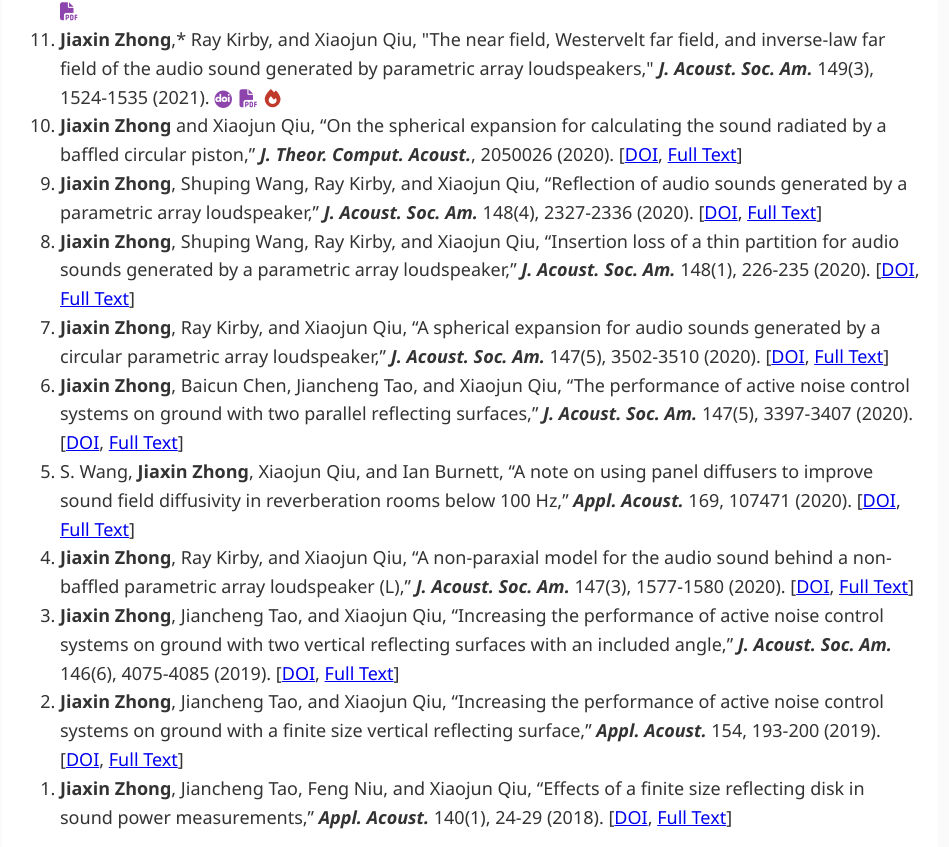
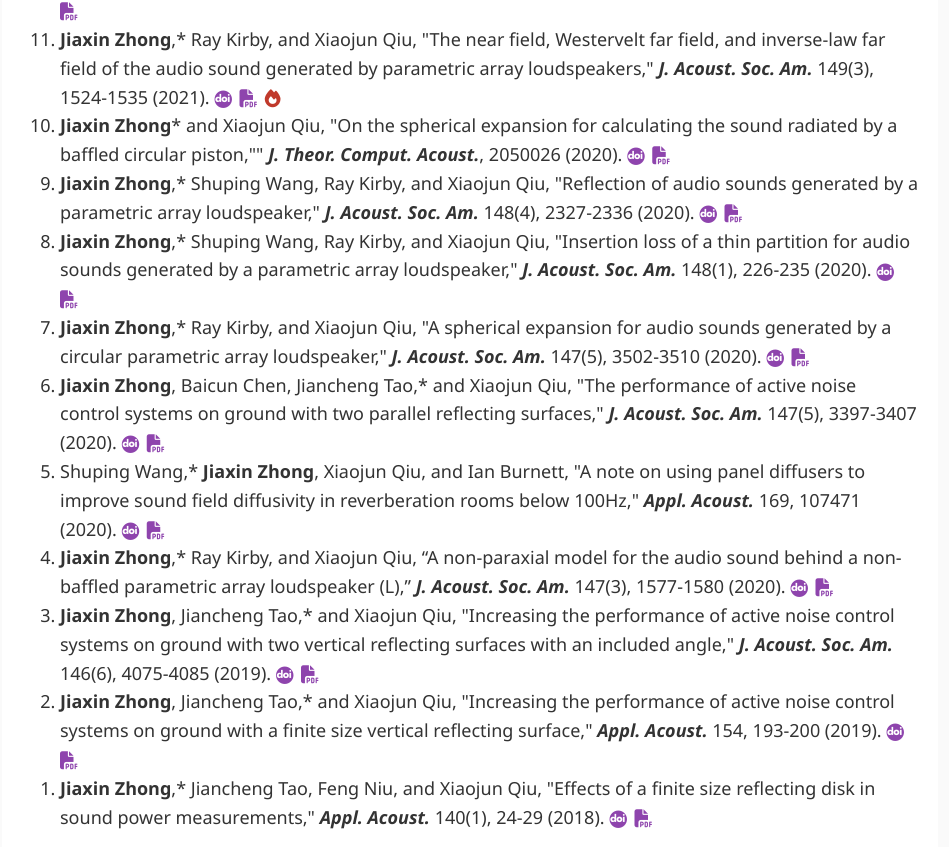
Before and after one commit to JiaxinZhong/JiaxinZhong.github.io, a plain HTML site: page publications.html in a window 1280 px wide. Shown: the part 2053-2900 px from the top of the page, without its empty margins (170-1119 px from the left). Drawn offline with Linux system fonts and the light colour scheme; files whose address does not match are found by name.

Commit message:
补充一些论文的附件

```diff
--- a/publications.html
+++ b/publications.html
@@ -120,7 +120,7 @@
                     Farhood Aghdasi,
                     Aidan Kayes,
                     Milton Rivera,
-                    <span class="pub_my_name">Jiaxin Zhong</span>;,
+                    <span class="pub_my_name">Jiaxin Zhong</span>,
                     Amir Miri,
                     Chen Shen,*
                     "Underwater double vortex generation using 3D printed acoustic lens and field multiplexing,"
@@ -298,94 +298,112 @@
                     </script>
                 </li>
                 <li>
-                    <span class="pub_my_name">Jiaxin Zhong</span> and Xiaojun Qiu,
-                    “On the spherical expansion for calculating the sound radiated by a baffled circular piston,”
+                    <span class="pub_my_name">Jiaxin Zhong</span>* and Xiaojun Qiu,
+                    "On the spherical expansion for calculating the sound radiated by a baffled circular piston,""
                     <span class="journal">J. Theor. Comput. Acoust.</span>, 2050026 (2020).
-                    [<a href="https://doi.org/10.1142/S2591728520500267" target="_blank">DOI</a>,
-                    <a href="https://github.com/JiaxinZhong/JiaxinZhong.github.io/raw/master/publications/journal/Zhong2020-JTCA-Piston_radiation.pdf"
-                        target="_blank">Full Text</a>]
+                    <span id="Zhong2020JTCA"></span>
+                    <script>
+                        addDoiIcon("Zhong2020JTCA", "https://doi.org/10.1142/S2591728520500267");
+                        addPdfIcon("Zhong2020JTCA", "./publications/journal/Zhong2020-JTCA-Piston_radiation.pdf");
+                    </script>
                 </li>
                 <li>
-                    <span class="pub_my_name">Jiaxin Zhong</span>, Shuping Wang, Ray Kirby, and Xiaojun Qiu,
-                    “Reflection of audio sounds generated by a parametric array loudspeaker,”
+                    <span class="pub_my_name">Jiaxin Zhong</span>,* Shuping Wang, Ray Kirby, and Xiaojun Qiu,
+                    "Reflection of audio sounds generated by a parametric array loudspeaker,"
                     <span class="journal">J. Acoust. Soc. Am.</span>
                     148(4), 2327-2336 (2020).
-                    [<a href="https://doi.org/10.1121/10.0002161" target="_blank">DOI</a>,
-                    <a href="https://github.com/JiaxinZhong/JiaxinZhong.github.io/raw/master/publications/journal/Zhong2020-JASA-PAL_reflection.pdf"
-                        target="_blank">Full Text</a>]
+                    <span id="Zhong2020JASA"></span>
+                    <script>
+                        addDoiIcon("Zhong2020JASA", "https://doi.org/10.1121/10.0002161");
+                        addPdfIcon("Zhong2020JASA", "./publications/journal/Zhong2020-JASA-PAL_reflection.pdf");
+                    </script>
                 </li>
                 <li>
-                    <span class="pub_my_name">Jiaxin Zhong</span>, Shuping Wang, Ray Kirby, and Xiaojun Qiu,
-                    “Insertion loss of a thin partition for audio sounds generated by a parametric array loudspeaker,”
+                    <span class="pub_my_name">Jiaxin Zhong</span>,* Shuping Wang, Ray Kirby, and Xiaojun Qiu,
+                    "Insertion loss of a thin partition for audio sounds generated by a parametric array loudspeaker,"
                     <span class="journal">J. Acoust. Soc. Am.</span>
                     148(1), 226-235 (2020).
-                    [<a href="https://doi.org/10.1121/10.0001568" target="_blank">DOI</a>,
-                    <a href="https://github.com/JiaxinZhong/JiaxinZhong.github.io/raw/master/publications/journal/Zhong2020-JASA-PAL_insertion_loss.pdf"
-                        target="_blank">Full Text</a>]
+                    <span id="Zhong2020JASA2"></span>
+                    <script>
+                        addDoiIcon("Zhong2020JASA2", "https://doi.org/10.1121/10.0001568");
+                        addPdfIcon("Zhong2020JASA2", "./publications/journal/Zhong2020-JASA-PAL_insertion_loss.pdf");
+                    </script>
                 </li>
                 <li>
-                    <span class="pub_my_name">Jiaxin Zhong</span>, Ray Kirby, and Xiaojun Qiu,
-                    “A spherical expansion for audio sounds generated by a circular parametric array loudspeaker,”
+                    <span class="pub_my_name">Jiaxin Zhong</span>,* Ray Kirby, and Xiaojun Qiu,
+                    "A spherical expansion for audio sounds generated by a circular parametric array loudspeaker,"
                     <span class="journal">J. Acoust. Soc. Am.</span>
                     147(5), 3502-3510 (2020).
-                    [<a href="https://doi.org/10.1121/10.0001261" target="_blank">DOI</a>,
-                    <a href="https://github.com/JiaxinZhong/JiaxinZhong.github.io/raw/master/publications/journal/Zhong2020-JASA-PAL_SWE.pdf"
-                        target="_blank">Full Text</a>]
+                    <span id="Zhong2020JASA3"></span>
+                    <script>
+                        addDoiIcon("Zhong2020JASA3", "https://doi.org/10.1121/10.0001261");
+                        addPdfIcon("Zhong2020JASA3", "./publications/journal/Zhong2020-JASA-PAL_SWE.pdf");
+                    </script>
                 </li>
                 <li>
-                    <span class="pub_my_name">Jiaxin Zhong</span>, Baicun Chen, Jiancheng Tao, and Xiaojun Qiu,
-                    “The performance of active noise control systems on ground with two parallel reflecting surfaces,”
+                    <span class="pub_my_name">Jiaxin Zhong</span>, Baicun Chen, Jiancheng Tao,* and Xiaojun Qiu,
+                    "The performance of active noise control systems on ground with two parallel reflecting surfaces,"
                     <span class="journal">J. Acoust. Soc. Am.</span>
                     147(5), 3397-3407 (2020).
-                    [<a href="https://doi.org/10.1121/10.0001227" target="_blank">DOI</a>,
-                    <a href="https://github.com/JiaxinZhong/JiaxinZhong.github.io/raw/master/publications/journal/Zhong2020-JASA-ANC_parallel_surface.pdf"
-                        target="_blank">Full Text</a>]
+                    <span id="Zhong2020JASA4"></span>
+                    <script>
+                        addDoiIcon("Zhong2020JASA4", "https://doi.org/10.1121/10.0001227");
+                        addPdfIcon("Zhong2020JASA4", "./publications/journal/Zhong2020-JASA-ANC_parallel_surface.pdf");
+                    </script>
                 </li>
                 <li>
-                    S. Wang, <span class="pub_my_name">Jiaxin Zhong</span>, Xiaojun Qiu, and Ian Burnett,
-                    “A note on using panel diffusers to improve sound field diffusivity in reverberation rooms below 100
-                    Hz,”
+                    Shuping Wang,* <span class="pub_my_name">Jiaxin Zhong</span>, Xiaojun Qiu, and Ian Burnett,
+                    "A note on using panel diffusers to improve sound field diffusivity in reverberation rooms below
+                    100Hz,"
                     <span class="journal">Appl. Acoust.</span> 169, 107471 (2020).
-                    [<a href="https://doi.org/10.1016/j.apacoust.2020.107471" target="_blank">DOI</a>,
-                    <a href="https://github.com/JiaxinZhong/JiaxinZhong.github.io/raw/master/publications/journal/Wang2020-AA-Diffuser.pdf"
-                        target="_blank">Full Text</a>]
+                    <span id="Wang2020AA"></span>
+                    <script>
+                        addDoiIcon("Wang2020AA", "https://doi.org/10.1016/j.apacoust.2020.107471");
+                        addPdfIcon("Wang2020AA", "./publications/journal/Wang2020-AA-Diffuser.pdf");
+                    </script>
                 </li>
                 <li>
-                    <span class="pub_my_name">Jiaxin Zhong</span>, Ray Kirby, and Xiaojun Qiu,
+                    <span class="pub_my_name">Jiaxin Zhong</span>,* Ray Kirby, and Xiaojun Qiu,
                     “A non-paraxial model for the audio sound behind a non-baffled parametric array loudspeaker (L),”
                     <span class="journal">J. Acoust. Soc. Am.</span>
                     147(3), 1577-1580 (2020).
-                    [<a href="https://doi.org/10.1121/10.0000793" target="_blank">DOI</a>,
-                    <a href="https://github.com/JiaxinZhong/JiaxinZhong.github.io/raw/master/publications/journal/Zhong2020-JASA-PAL_disk.pdf"
-                        target="_blank">Full Text</a>]
+                    <span id="Zhong2020JASA5"></span>
+                    <script>
+                        addDoiIcon("Zhong2020JASA5", "https://doi.org/10.1121/10.0000793");
+                        addPdfIcon("Zhong2020JASA5", "./publications/journal/Zhong2020-JASA-PAL_disk.pdf");
+                    </script>
                 </li>
                 <li>
-                    <span class="pub_my_name">Jiaxin Zhong</span>, Jiancheng Tao, and Xiaojun Qiu,
-                    “Increasing the performance of active noise control systems on ground with two vertical reflecting
-                    surfaces
-                    with an included angle,”
+                    <span class="pub_my_name">Jiaxin Zhong</span>, Jiancheng Tao,* and Xiaojun Qiu,
+                    "Increasing the performance of active noise control systems on ground with two vertical reflecting
+                    surfaces with an included angle,"
                     <span class="journal">J. Acoust. Soc. Am.</span> 146(6), 4075-4085 (2019).
-                    [<a href="https://doi.org/10.1121/1.5134062" target="_blank">DOI</a>,
-                    <a href="https://github.com/JiaxinZhong/JiaxinZhong.github.io/raw/master/publications/journal/Zhong2019-JASA-ANC_surface_included_angle.pdf"
-                        target="_blank">Full Text</a>]
+                    <span id="Zhong2019JASA"></span>
+                    <script>
+                        addDoiIcon("Zhong2019JASA", "https://doi.org/10.1121/1.5134062");
+                        addPdfIcon("Zhong2019JASA", "./publications/journal/Zhong2019-JASA-ANC_surface_included_angle.pdf");
+                    </script>
                 </li>
                 <li>
-                    <span class="pub_my_name">Jiaxin Zhong</span>, Jiancheng Tao, and Xiaojun Qiu, “Increasing the
-                    performance
-                    of active noise control systems on ground with a finite size vertical reflecting surface,”
+                    <span class="pub_my_name">Jiaxin Zhong</span>, Jiancheng Tao,* and Xiaojun Qiu, "Increasing the
+                    performance of active noise control systems on ground with a finite size vertical reflecting
+                    surface,"
                     <span class="journal">Appl. Acoust.</span> 154, 193-200 (2019).
-                    [<a href="https://doi.org/10.1016/j.apacoust.2019.05.002" target="_blank">DOI</a>,
-                    <a href="https://github.com/JiaxinZhong/JiaxinZhong.github.io/raw/master/publications/journal/Zhong2019-AA-ANC_finite_size_surface.pdf"
-                        target="_blank">Full Text</a>]
+                    <span id="Zhong2019AA"></span>
+                    <script>
+                        addDoiIcon("Zhong2019AA", "https://doi.org/10.1016/j.apacoust.2019.05.002");
+                        addPdfIcon("Zhong2019AA", "./publications/journal/Zhong2019-AA-ANC_finite_size_surface.pdf");
+                    </script>
                 </li>
                 <li>
-                    <span class="pub_my_name">Jiaxin Zhong</span>, Jiancheng Tao, Feng Niu, and Xiaojun Qiu, “Effects of
-                    a
-                    finite size reflecting disk in sound power measurements,”
+                    <span class="pub_my_name">Jiaxin Zhong</span>,* Jiancheng Tao, Feng Niu, and Xiaojun Qiu,
+                    "Effects of a finite size reflecting disk in sound power measurements,"
                     <span class="journal">Appl. Acoust.</span> 140(1), 24-29 (2018).
-                    [<a href="https://doi.org/10.1016/j.apacoust.2018.05.007" target="_blank">DOI</a>,
-                    <a href="https://github.com/JiaxinZhong/JiaxinZhong.github.io/raw/master/publications/journal/Zhong2018-AA-Sound_power.pdf"
-                        target="_blank">Full Text</a>]
+                    <span id="Zhong2018AA"></span>
+                    <script>
+                        addDoiIcon("Zhong2018AA", "https://doi.org/10.1016/j.apacoust.2018.05.007");
+                        addPdfIcon("Zhong2018AA", "./publications/journal/Zhong2018-AA-Sound_power.pdf");
+                    </script>
                 </li>
             </ol>
 
```
